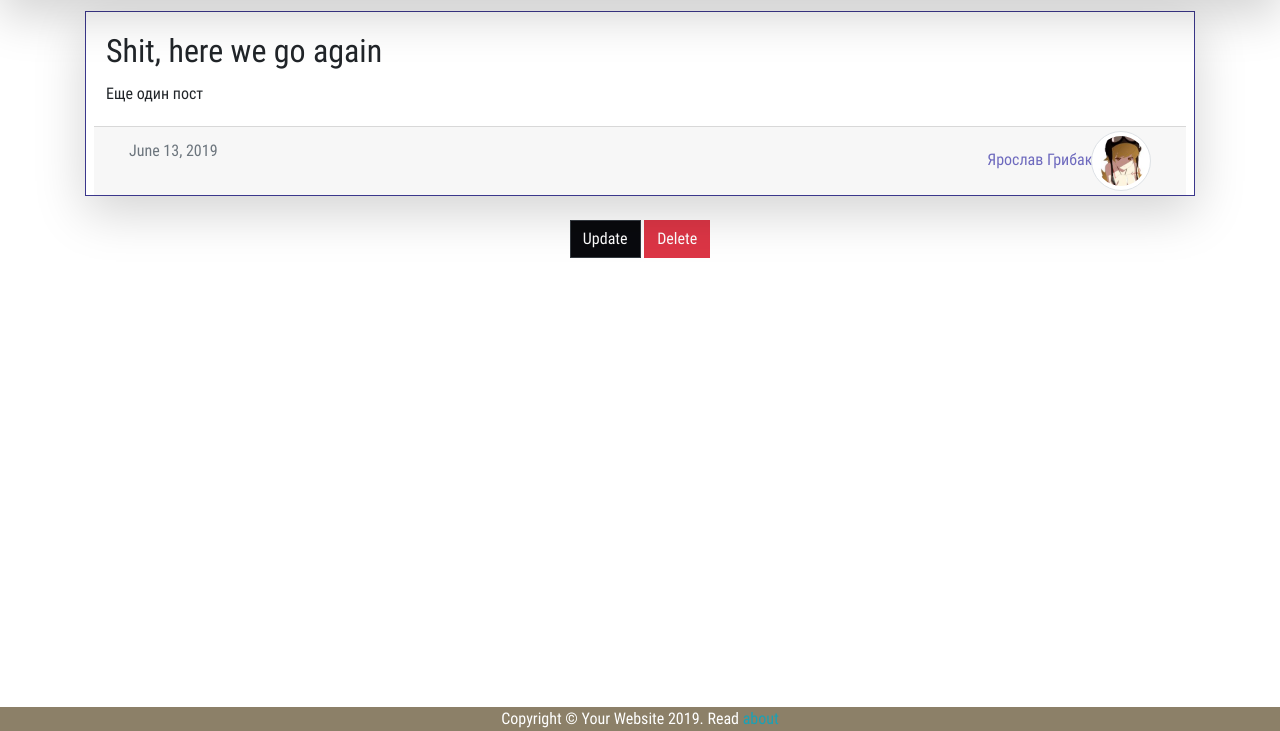
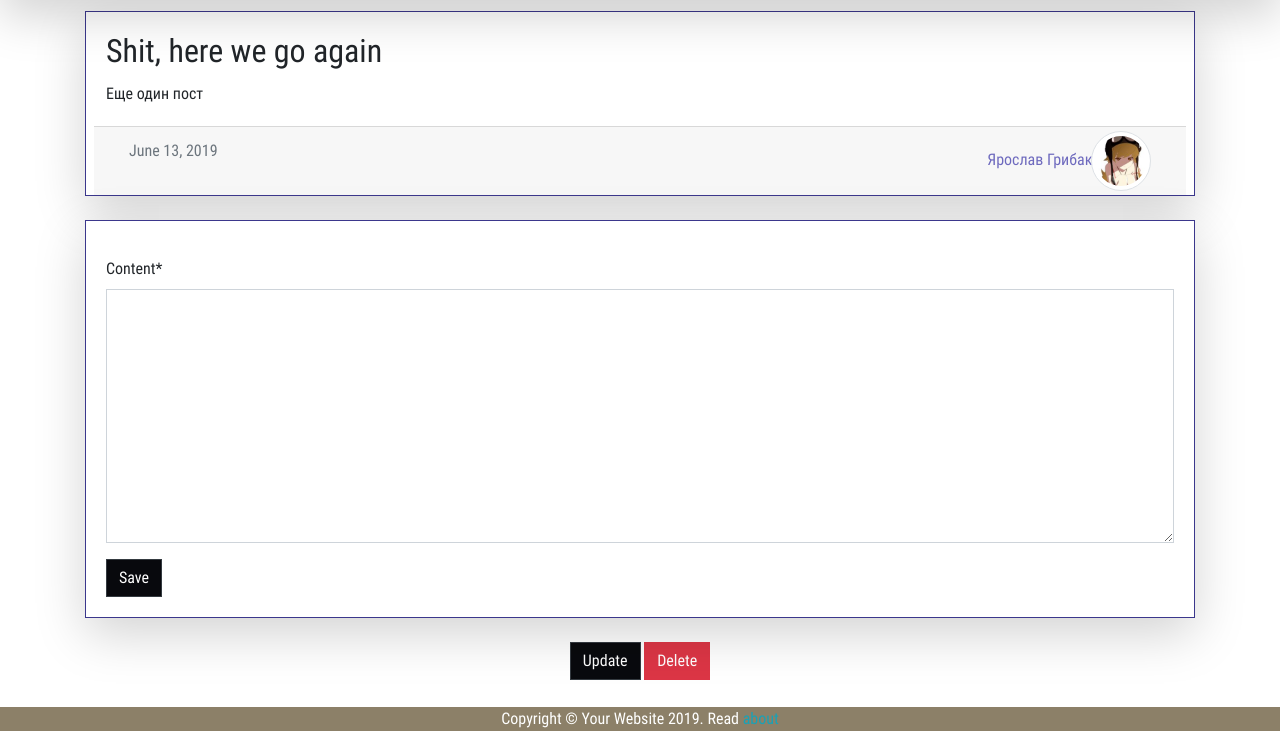
Before and after one commit to Mikadun/FountOfKnowledge, a Django app: page /post/8/ in a window 1280 px wide. Shown: the part 69-800 px from the top of the page. Run offline with Django 3.2, Linux system fonts and the light colour scheme; data comes from the database, SQL or seed files in the repository; both versions use the stored data as it was after the commit; some libraries are stand-ins or nearby versions.

Commit message:
Added comment

```diff
--- a/blog/forms.py
+++ b/blog/forms.py
@@ -1,4 +1,22 @@
 from django import forms
+from .models import Comment
 
 class FilterForm(forms.Form):
 	author = forms.CharField(label='Author name:', max_length=100, required=False)
+
+class CommentForm(forms.ModelForm):
+	class Meta:
+		model = Comment
+		fields = ['content']
+
+	def form_valid(self, form, post):
+		form.instance.author = self.request.user
+		form.instance.post = post
+		return super().form_valid(form)
+
+	def save(self, author, post):
+		comment = super(CommentForm, self).save(commit=False)
+		comment.author = author
+		comment.post = post
+		comment.save()
+		return comment
--- a/blog/models.py
+++ b/blog/models.py
@@ -17,3 +17,15 @@ class Post(models.Model):
 
 	class Meta:
 		ordering = ["-date"]
+
+class Comment(models.Model):
+	content = models.TextField()
+	date = models.DateTimeField(default=timezone.now)
+	author = models.ForeignKey(User, on_delete=models.CASCADE)
+	post = models.ForeignKey(Post, on_delete=models.CASCADE)
+
+	def __str__(self):
+		return self.content
+
+	class Meta:
+		ordering = ["-date"]
--- a/blog/templates/blog/home.html
+++ b/blog/templates/blog/home.html
@@ -7,7 +7,7 @@
 		</h1>
 	{% endif %}
 	{% for post in posts %}
-		<div class="card mb-4 shadow-lg">
+		<div class="card mb-4 shadow-lg pb-1">
 			<div class="card-body">
 				<a class="card-title" href="{% url 'post-detail' post.id %}">
 					<h2>
--- a/blog/templates/blog/post_detail.html
+++ b/blog/templates/blog/post_detail.html
@@ -1,4 +1,5 @@
 {% extends 'blog/base.html' %}
+{% load crispy_forms_tags %}
 {% block content %}
 	<!-- <h1 class="my-4">Статья №{{ object.id }}</h1> -->
 	<div class="card mb-4 shadow-lg">
@@ -17,6 +18,38 @@
 			</div>
 		</div>
 	</div>
+
+	{% for comment in comments %}
+		<div class="card mb-4 shadow-lg">
+			<div class="text-muted row mx-2">
+				<div class="col">
+					{{ comment.date|date:"F d, Y" }}
+				</div>
+				<div class="col float-right text-right">
+					<a href="{% url 'user-detail' object.author.profile.id %}">{{ comment.author.first_name }} {{ comment.author.last_name }}</a>
+					<img class="preview-image img-thumbnail rounded-circle" src="{{ object.author.profile.image.url }}">
+				</div>
+			</div>
+			<div class="card-body">
+				<p class="card-text">{{ comment.content }}</p>
+				<!-- <a href="#" class="btn btn-primary">Read More &rarr;</a> -->
+			</div>
+		</div>
+	{% endfor %}
+
+	{% if user %}
+		<div class="card mb-4 shadow-lg">
+			<form method="POST">
+				{% csrf_token %}
+				<div class="card-body">
+					<p class="card-text">{{ form|crispy }}</p>
+					<button class="btn btn-dark" type="submit">Save</button>
+					<!-- <a href="#" class="btn btn-primary">Read More &rarr;</a> -->
+				</div>
+			</form>
+		</div>
+	{% endif %}
+
 	{% if object.author == user or not user.profile.access == 'standart' %}
 	<div class="text-center">
 		<a class="btn btn-dark text-white" href="{% url 'post-update' object.id %}">Update</a>
--- a/blog/urls.py
+++ b/blog/urls.py
@@ -4,7 +4,7 @@ from . import views
 urlpatterns = [
 	path('', views.home, name='blog-home'),
 	path('about/', views.about, name='blog-about'),
-	path('post/<pk>/', views.PostDetailView.as_view(), name='post-detail'),
+	path('post/<pk>/', views.post_detail, name='post-detail'),
 	path('new/', views.PostCreateView.as_view(), name='post-create'),
 	path('post/<pk>/update', views.PostUpdateView.as_view(), name='post-update'),
 	path('post/<pk>/delete', views.PostDeleteView.as_view(), name='post-delete'),
--- a/blog/views.py
+++ b/blog/views.py
@@ -1,9 +1,9 @@
 from django.shortcuts import render
 from django.views.generic import ListView, DetailView, CreateView, UpdateView, DeleteView
-from .models import Post
+from .models import Post, Comment
 from django.contrib.auth.mixins import LoginRequiredMixin, UserPassesTestMixin
 from django.contrib.auth.models import User
-from .forms import FilterForm
+from .forms import FilterForm, CommentForm
 
 def home(request):
 	post_title = ''
@@ -28,8 +28,17 @@ class PostListView(ListView):
 	context_object_name = 'posts'
 	ordering = ['-date']
 
-class PostDetailView(DetailView):
-	model = Post
+def post_detail(request, pk=None):
+	post = Post.objects.get(id__exact=pk)
+	if request.method == 'POST':
+		form = CommentForm(request.POST)
+		if form.is_valid():
+			form.save(request.user, post)
+	else:
+		form = CommentForm()
+	return render(request, 'blog/post_detail.html', {
+		'object': post, 'form': form, 'comments': post.comment_set.all()
+	})
 
 def about(request):
 	return render(request, 'blog/about.html', {'title': 'About'})
```
Also changed, not shown: blog/migrations/0003_comment.py (added), db.sqlite3.
